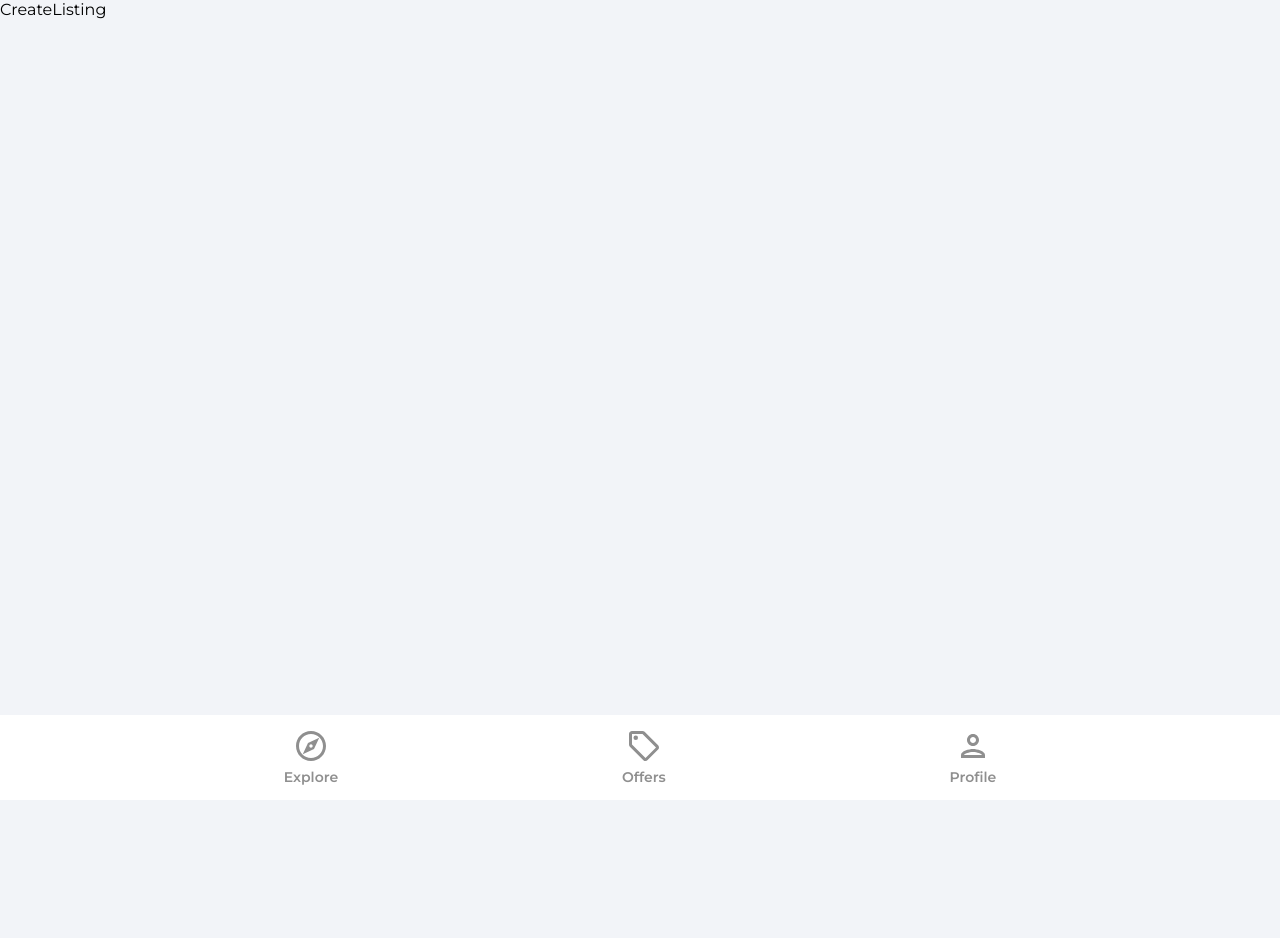
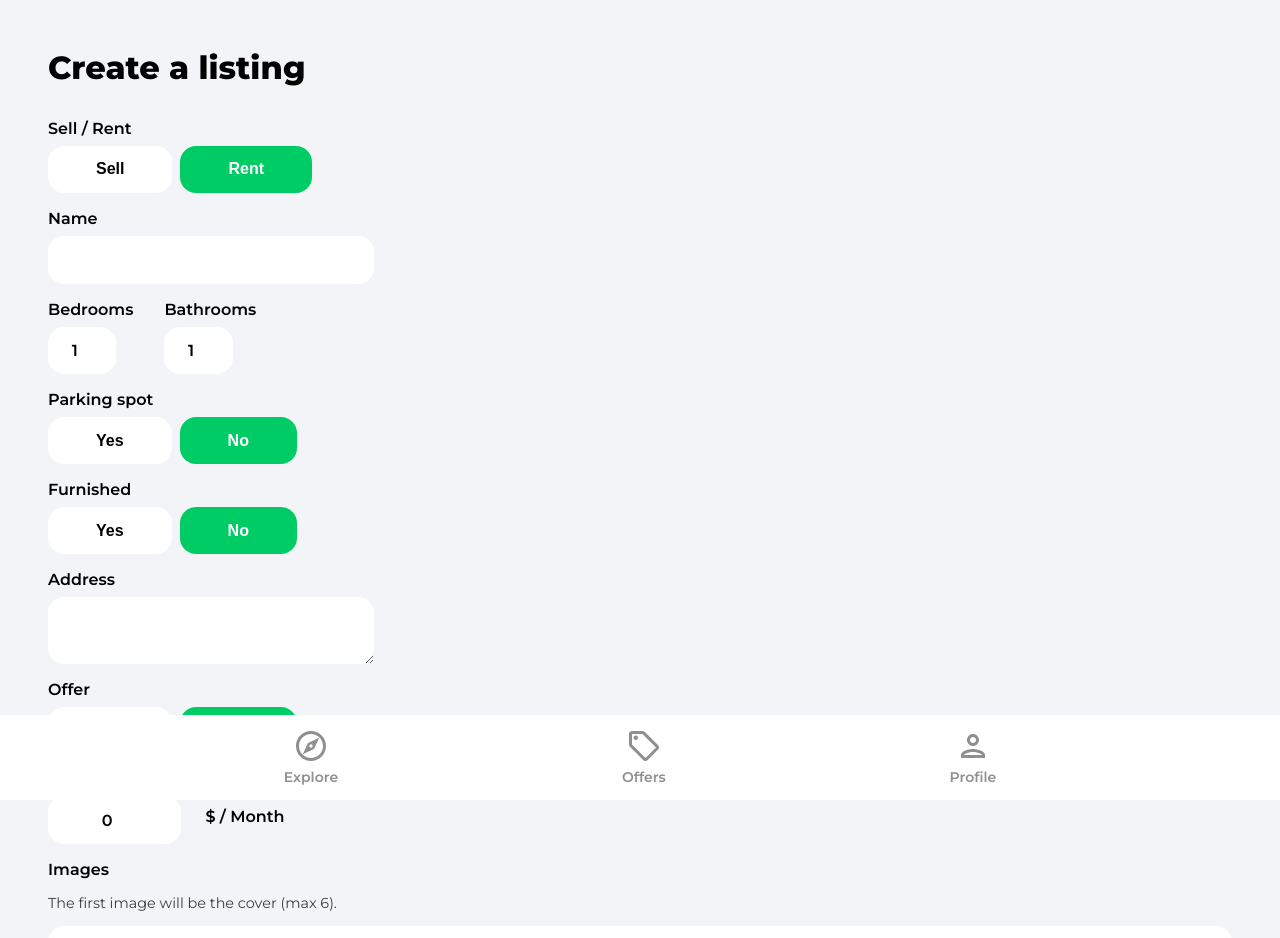
Before and after one commit to ajinkyacodes/house-marketplace-react-firebase, a React (Create React App) app: page /create-listing in a window 1280 px wide. Shown: the top 938 px of the page. Before the commit the page ends 800 px from the top, so only its background shows below. Built offline with nearby package versions, Linux system fonts and the light colour scheme; no server answers; sample sign-in values are in the browser's storage; the HTML template or start-up script is replaced by a standard one.

Commit message:
Created listing form UI on create-listing page

```diff
--- a/src/pages/CreateListing.jsx
+++ b/src/pages/CreateListing.jsx
@@ -22,6 +22,22 @@
     longitude: 0,
   });
 
+  const {
+    type,
+    name,
+    bedrooms,
+    bathrooms,
+    parking,
+    furnished,
+    address,
+    offer,
+    regularPrice,
+    discountedPrice,
+    images,
+    latitude,
+    longitude,
+  } = formData;
+
   const auth = getAuth();
   const navigate = useNavigate();
   const isMounted = useRef(true);
@@ -44,11 +60,278 @@
     // eslint-disable-next-line react-hooks/exhaustive-deps
   }, [isMounted]);
 
-  if(loading) {
+  const onSubmit = (e) => {
+    e.preventDefault();
+    console.log(formData);
+  };
+
+  const onMutate = (e) => {
+    let boolean = null;
+
+    if(e.target.value === "true") {
+        boolean = true;
+    }
+
+    if(e.target.value === "false") {
+        boolean = false;
+    }
+
+    // Files
+    if(e.target.files) {
+        setFormData((prevState)=> ({
+            ...prevState,
+            images: e.target.files
+        }))
+    }
+
+    // Text/Booleans/Numbers
+    if(!e.target.files) {
+        setFormData((prevState)=>({
+            ...prevState,
+            [e.target.id]: boolean ?? e.target.value,
+        }))
+    }
+  };
+
+  if (loading) {
     return <Spinner />;
   }
 
-  return <div>CreateListing</div>;
+  return (
+    <div className="profile">
+      <header>
+        <p className="pageHeader">Create a listing</p>
+      </header>
+      <main>
+        <form onSubmit={onSubmit}>
+          <label className="formLabel">Sell / Rent</label>
+          <div className="formButtons">
+            <button
+              type="button"
+              className={type === "sale" ? "formButtonActive" : "formButton"}
+              id="type"
+              value="sale"
+              onClick={onMutate}
+            >
+              Sell
+            </button>
+            <button
+              type="button"
+              className={type === "rent" ? "formButtonActive" : "formButton"}
+              id="type"
+              value="rent"
+              onClick={onMutate}
+            >
+              Rent
+            </button>
+          </div>
+
+          <label className="formLabel">Name</label>
+          <input
+            className="formInputName"
+            type="text"
+            id="name"
+            value={name}
+            onChange={onMutate}
+            maxLength="32"
+            minLength="10"
+            required
+          />
+
+          <div className="formRooms flex">
+            <div>
+              <label className="formLabel">Bedrooms</label>
+              <input
+                className="formInputSmall"
+                type="number"
+                id="bedrooms"
+                value={bedrooms}
+                onChange={onMutate}
+                min="1"
+                max="50"
+                required
+              />
+            </div>
+            <div>
+              <label className="formLabel">Bathrooms</label>
+              <input
+                className="formInputSmall"
+                type="number"
+                id="bathrooms"
+                value={bathrooms}
+                onChange={onMutate}
+                min="1"
+                max="50"
+                required
+              />
+            </div>
+          </div>
+
+          <label className="formLabel">Parking spot</label>
+          <div className="formButtons">
+            <button
+              className={parking ? "formButtonActive" : "formButton"}
+              type="button"
+              id="parking"
+              value={true}
+              onClick={onMutate}
+              min="1"
+              max="50"
+            >
+              Yes
+            </button>
+            <button
+              className={
+                !parking && parking !== null ? "formButtonActive" : "formButton"
+              }
+              type="button"
+              id="parking"
+              value={false}
+              onClick={onMutate}
+            >
+              No
+            </button>
+          </div>
+
+          <label className="formLabel">Furnished</label>
+          <div className="formButtons">
+            <button
+              className={furnished ? "formButtonActive" : "formButton"}
+              type="button"
+              id="furnished"
+              value={true}
+              onClick={onMutate}
+            >
+              Yes
+            </button>
+            <button
+              className={
+                !furnished && furnished !== null
+                  ? "formButtonActive"
+                  : "formButton"
+              }
+              type="button"
+              id="furnished"
+              value={false}
+              onClick={onMutate}
+            >
+              No
+            </button>
+          </div>
+
+          <label className="formLabel">Address</label>
+          <textarea
+            className="formInputAddress"
+            type="text"
+            id="address"
+            value={address}
+            onChange={onMutate}
+            required
+          />
+
+          {!geolocationEnabled && (
+            <div className="formLatLng flex">
+              <div>
+                <label className="formLabel">Latitude</label>
+                <input
+                  className="formInputSmall"
+                  type="number"
+                  id="latitude"
+                  value={latitude}
+                  onChange={onMutate}
+                  required
+                />
+              </div>
+              <div>
+                <label className="formLabel">Longitude</label>
+                <input
+                  className="formInputSmall"
+                  type="number"
+                  id="longitude"
+                  value={longitude}
+                  onChange={onMutate}
+                  required
+                />
+              </div>
+            </div>
+          )}
+
+          <label className="formLabel">Offer</label>
+          <div className="formButtons">
+            <button
+              className={offer ? "formButtonActive" : "formButton"}
+              type="button"
+              id="offer"
+              value={true}
+              onClick={onMutate}
+            >
+              Yes
+            </button>
+            <button
+              className={
+                !offer && offer !== null ? "formButtonActive" : "formButton"
+              }
+              type="button"
+              id="offer"
+              value={false}
+              onClick={onMutate}
+            >
+              No
+            </button>
+          </div>
+
+          <label className="formLabel">Regular Price</label>
+          <div className="formPriceDiv">
+            <input
+              className="formInputSmall"
+              type="number"
+              id="regularPrice"
+              value={regularPrice}
+              onChange={onMutate}
+              min="50"
+              max="750000000"
+              required
+            />
+            {type === "rent" && <p className="formPriceText">$ / Month</p>}
+          </div>
+
+          {offer && (
+            <>
+              <label className="formLabel">Discounted Price</label>
+              <input
+                className="formInputSmall"
+                type="number"
+                id="discountedPrice"
+                value={discountedPrice}
+                onChange={onMutate}
+                min="50"
+                max="750000000"
+                required={offer}
+              />
+            </>
+          )}
+
+          <label className="formLabel">Images</label>
+          <p className="imagesInfo">
+            The first image will be the cover (max 6).
+          </p>
+          <input
+            className="formInputFile"
+            type="file"
+            id="images"
+            onChange={onMutate}
+            max="6"
+            accept=".jpg,.png,.jpeg"
+            multiple
+            required
+          />
+          <button type="submit" className="primaryButton createListingButton">
+            Create Listing
+          </button>
+        </form>
+      </main>
+    </div>
+  );
 }
 
 export default CreateListing;
```
